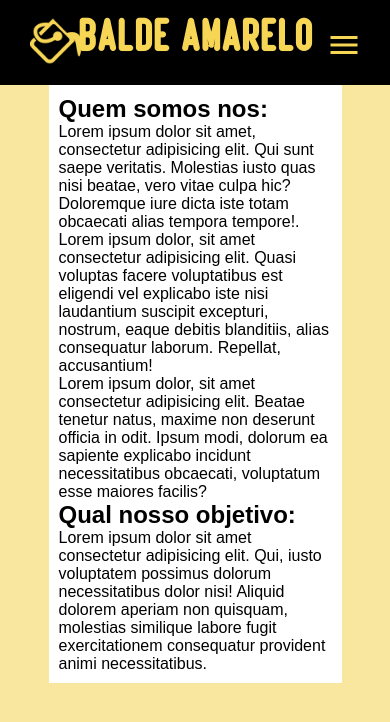
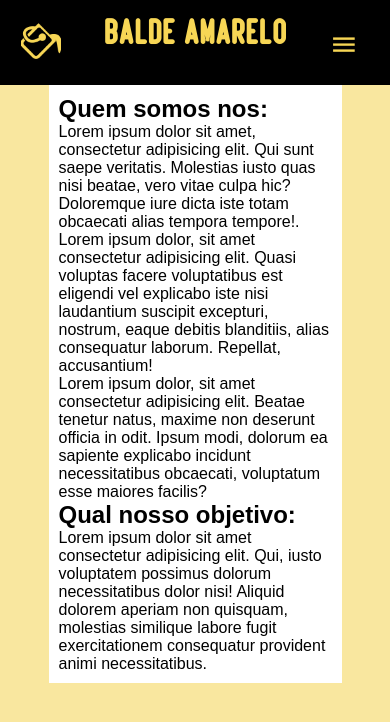
Before and after one commit to IvanLuizQ/balde_amarelo, a plain HTML site: page index.html in a window 390 px wide. Drawn offline with Linux system fonts and the light colour scheme.

Commit message:
Update estilo.css

```diff
--- a/estilo/estilo.css
+++ b/estilo/estilo.css
@@ -73,28 +73,17 @@
         padding: 10px;
         margin: auto;
     }
-@media screen and (max-width: 480px) {
+@media screen  and (max-width:768px){
     header h1{
-        font-size: 20px;
+        font-size: 35px;
         padding-top: 20px;
     }
     header img{
-        scale: 5%;
+        scale: 8%;
+        margin-left: -15px;
     }
     header i.material-icons{
-        scale:100%;
-    }
-}
-@media screen and (max-width:768px){
-    header h1{
-        font-size: 45px;
-        padding-top: 20px;
-    }
-    header img{
-        scale: 10%;
-    }
-    header i.material-icons{
-        scale:150%;
+        scale:120%;
     }
 }
 @media screen and (max-width: 1170px) {
```
